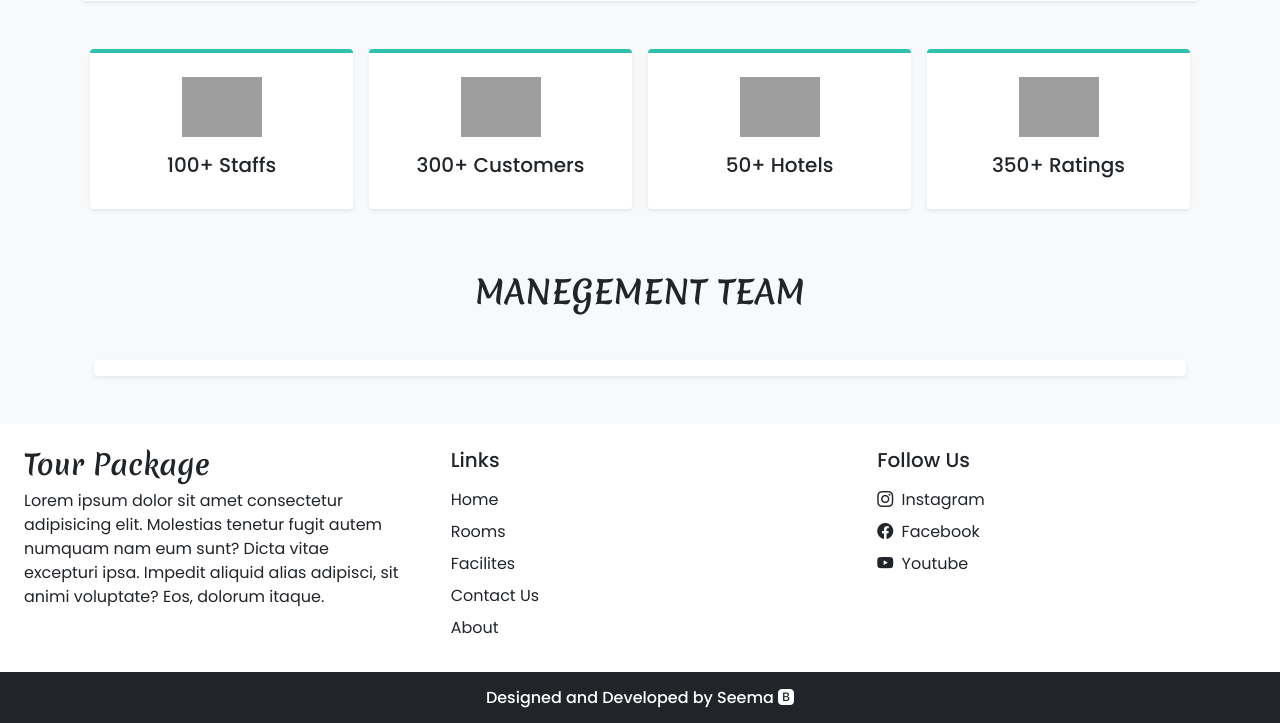
After one commit to Seema-24/tourist-1, a PHP site: page /about.php in a window 1280 px wide. The commit adds this page. Shown: the part 604-1327 px from the top of the page. Run offline with PHP 8.4, Linux system fonts and the light colour scheme; grey boxes are pictures that could not be loaded.

Commit message:
index page update and about and contact page create

```diff
--- /dev/null
+++ b/about.php
@@ -0,0 +1,137 @@
+<!DOCTYPE html>
+<html lang="en">
+
+<head>
+    <meta charset="UTF-8">
+    <meta name="viewport" content="width=device-width, initial-scale=1.0">
+    <title> ER Tourist- ABOUT</title>
+    <link rel="stylesheet" href="https://cdn.jsdelivr.net/npm/swiper@10/swiper-bundle.min.css" />
+    <?php require("./inc/links.php") ?>
+    <style>
+        .border-color-custom {
+            border-color: var(--teal) !important;
+        }
+
+        .swiper {
+            width: 100%;
+            height: 100%;
+        }
+
+        .swiper-slide {
+            user-select: none;
+            text-align: center;
+            font-size: 18px;
+            background: #fff;
+            display: flex;
+            justify-content: center;
+            align-items: center;
+        }
+
+        .swiper-slide img {
+            display: block;
+            width: 100%;
+            height: 450px;
+            object-fit: cover;
+        }
+    </style>
+</head>
+
+<body class="bg-light">
+
+    <?php require("./inc/header.php") ?>
+
+    <!-- our facilities -->
+    <div class="my-4 text-center">
+        <h4 class="h-font fw-bold fs-2">ABOUT US</h4>
+        <div class="h-line bg-dark"></div>
+        <p class="mt-3">Lorem ipsum dolor, sit amet consectetur adipisicing elit. Magnam numquam illum deserunt?<br> In error blanditiis voluptatum nesciunt, neque consectetur maiores.</p>
+    </div>
+
+    <div class="container my-5 px-4">
+        <div class="row bg-white align-items-center justify-content-center rounded shadow-sm py-3">
+            <div class="col-lg-6 col-md-5 order-lg-1 order-md-1 order-2">
+                <h3 class="mt-lg-0 mt-md-0 mt-4">Lorem ipsum dolor sit amet</h3>
+                <p>Lorem ipsum dolor sit amet consectetur adipisicing elit. Dolor eligendi quod consectetur praesentium rem odit, asperiores aliquam consequuntur veniam dolorum quis soluta deleniti dolores totam illum natus quos fuga, facilis corrupti voluptate! Earum totam, placeat dolores vitae tempore ut temporibus.</p>
+            </div>
+            <div class="col-lg-5 col-md-5 order-lg-2 order-md-2 order-1">
+                <img src="./images/about/IMG_20230829_12132.jpg" class="h-100 w-100 rounded">
+            </div>
+        </div>
+    </div>
+    <div class="container px-4">
+        <div class="row">
+            <div class="col-lg-3 col-md-6 px-2 mb-3">
+                <div class="d-flex align-items-center flex-column justify-content-between bg-white rounded border-color-custom border-top border-4 shadow-sm p-4">
+                    <img src="./images/about/staff.svg" width="80px">
+                    <h5 class="mt-3">100+ Staffs</h5>
+                </div>
+            </div>
+            <div class="col-lg-3 col-md-6 px-2 mb-3">
+                <div class="d-flex align-items-center flex-column justify-content-between bg-white rounded border-color-custom border-top border-4 shadow-sm p-4">
+                    <img src="./images/about/customers.svg" width="80px">
+                    <h5 class="mt-3">300+ Customers</h5>
+                </div>
+            </div>
+            <div class="col-lg-3 col-md-6 px-2 mb-3">
+                <div class="d-flex align-items-center flex-column justify-content-between bg-white rounded border-color-custom border-top border-4 shadow-sm p-4">
+                    <img src="./images/about/hotel.svg" width="80px">
+                    <h5 class="mt-3">50+ Hotels</h5>
+                </div>
+            </div>
+            <div class="col-lg-3 col-md-6 px-2 mb-3">
+                <div class="d-flex align-items-center flex-column justify-content-between bg-white rounded border-color-custom border-top border-4 shadow-sm p-4">
+                    <img src="./images/about/rating.svg" width="80px">
+                    <h5 class="mt-3">350+ Ratings</h5>
+                </div>
+            </div>
+
+        </div>
+    </div>
+
+    <h4 class="my-5 h-font fw-bold fs-2 text-center">MANEGEMENT TEAM</h4>
+    <div class="container px-4 mb-5   rounded">
+        <div class="text-center bg-white p-2 rounded shadow-sm">
+            <!-- Swiper -->
+            <div class="swiper mySwiper ">
+                <div class="swiper-wrapper">
+
+                </div>
+                <div class="swiper-pagination"></div>
+            </div>
+        </div>
+    </div>
+
+    <!-- our facilities end -->
+    <!-- Swiper JS -->
+    <script src="https://cdn.jsdelivr.net/npm/swiper@10/swiper-bundle.min.js"></script>
+    <!-- Initialize Swiper -->
+    <script>
+        var swiper = new Swiper(".mySwiper", {
+            slidesPerView: 4,
+            spaceBetween: 40,
+            freeMode: true,
+            pagination: {
+                el: ".swiper-pagination",
+                clickable: true,
+            },
+            breakpoints: {
+                320: {
+                    slidesPerView: 1,
+                },
+                640: {
+                    slidesPerView: 1,
+                },
+                768: {
+                    slidesPerView: 2,
+                },
+                1024: {
+                    slidesPerView: 3,
+                },
+            }
+        });
+    </script>
+
+    <?php require("./inc/footer.php") ?>
+</body>
+
+</html>
--- a/css/common.css
+++ b/css/common.css
@@ -1,3 +1,8 @@
+:root {
+    --teal: #2ec1ac;
+    --teal_hover: #279e8c;
+}
+
 *{
     font-family: 'Poppins', sans-serif;
 }
@@ -16,10 +21,10 @@ input[type=number] {
 }
 
 .custom-bg{
-    background-color: #2ec1ac;
-    border: 1px solid #2ec1ac;
+    background-color: var(--teal);
+    border: 1px solid var(--teal);
 }
 .custom-bg:hover{
-    background-color: #279e8c;
-    border-color: #279e8c;
+    background-color: var(--teal_hover);
+    border-color: var(--teal_hover);
 }
--- a/inc/footer.php
+++ b/inc/footer.php
@@ -32,3 +32,5 @@
 </div>
 
 <h6 class="text-center bg-dark text-white p-3 m-0">Designed and Developed by Seema <i class="bi bi-bootstrap-fill"></i></h6>
+
+<script src="https://cdn.jsdelivr.net/npm/bootstrap@5.0.2/dist/js/bootstrap.bundle.min.js" integrity="sha384-MrcW6ZMFYlzcLA8Nl+NtUVF0sA7MsXsP1UyJoMp4YLEuNSfAP+JcXn/tWtIaxVXM" crossorigin="anonymous"></script>
--- a/inc/header.php
+++ b/inc/header.php
@@ -7,7 +7,7 @@
         <div class="collapse navbar-collapse" id="navbarSupportedContent">
             <ul class="navbar-nav me-auto mb-2 mb-lg-0">
                 <li class="nav-item">
-                    <a class="nav-link active me-2" aria-current="page" href="#">Home</a>
+                    <a class="nav-link active me-2" aria-current="page" href="index.php">Home</a>
                 </li>
                 <li class="nav-item">
                     <a class="nav-link me-2" href="#">Tours</a>
@@ -16,10 +16,10 @@
                     <a class="nav-link me-2" href="#">Destinations</a>
                 </li>
                 <li class="nav-item">
-                    <a class="nav-link me-2" href="#">Contact us</a>
+                    <a class="nav-link me-2" href="contact.php">Contact us</a>
                 </li>
                 <li class="nav-item">
-                    <a class="nav-link" href="#">About</a>
+                    <a class="nav-link" href="about.php">About</a>
                 </li>
             </ul>
         </div>
--- /dev/null
+++ b/inc/links.php
@@ -0,0 +1,4 @@
+<link href="https://cdn.jsdelivr.net/npm/bootstrap@5.0.2/dist/css/bootstrap.min.css" rel="stylesheet" integrity="sha384-EVSTQN3/azprG1Anm3QDgpJLIm9Nao0Yz1ztcQTwFspd3yD65VohhpuuCOmLASjC" crossorigin="anonymous">
+<link href="https://fonts.googleapis.com/css2?family=Merienda:wght@400;600&family=Poppins:wght@400;500;600&display=swap" rel="stylesheet">
+<link rel="stylesheet" href="https://cdn.jsdelivr.net/npm/bootstrap-icons@1.11.1/font/bootstrap-icons.css">
+<link rel="stylesheet" href="css/common.css">
--- a/index.php
+++ b/index.php
@@ -5,11 +5,8 @@
     <meta charset="UTF-8">
     <meta name="viewport" content="width=device-width, initial-scale=1.0">
     <title>ER Tourist</title>
-    <link href="https://cdn.jsdelivr.net/npm/bootstrap@5.0.2/dist/css/bootstrap.min.css" rel="stylesheet" integrity="sha384-EVSTQN3/azprG1Anm3QDgpJLIm9Nao0Yz1ztcQTwFspd3yD65VohhpuuCOmLASjC" crossorigin="anonymous">
-    <link href="https://fonts.googleapis.com/css2?family=Merienda:wght@400;600&family=Poppins:wght@400;500;600&display=swap" rel="stylesheet">
-    <link rel="stylesheet" href="https://cdn.jsdelivr.net/npm/bootstrap-icons@1.11.1/font/bootstrap-icons.css">
+    <?php require('inc/links.php') ?>
     <link rel="stylesheet" href="https://cdn.jsdelivr.net/npm/swiper@11/swiper-bundle.min.css" />
-    <link rel="stylesheet" href="css/common.css">
     <style>
         .availability-form {
             margin-top: -50px;
@@ -404,7 +401,6 @@
     <!-- Footer -->
     <?php require('inc/footer.php') ?>
 
-    <script src="https://cdn.jsdelivr.net/npm/bootstrap@5.0.2/dist/js/bootstrap.bundle.min.js" integrity="sha384-MrcW6ZMFYlzcLA8Nl+NtUVF0sA7MsXsP1UyJoMp4YLEuNSfAP+JcXn/tWtIaxVXM" crossorigin="anonymous"></script>
     <script src="https://cdn.jsdelivr.net/npm/swiper@11/swiper-bundle.min.js"></script>
 
     <script>
```
Also changed, not shown: contact.php (added, +104 -0 lines), admin/admin.php (renamed from admin.php), admin/login.css (renamed from login.css).
